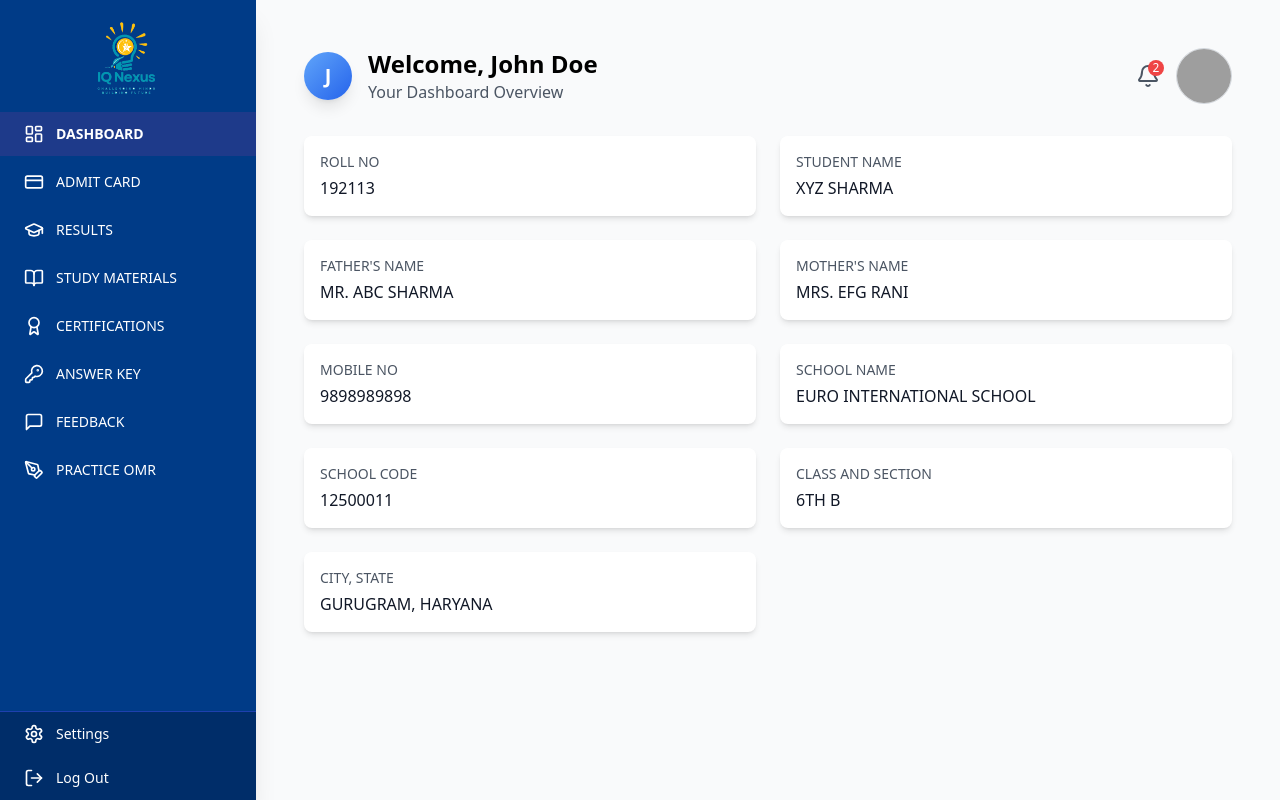
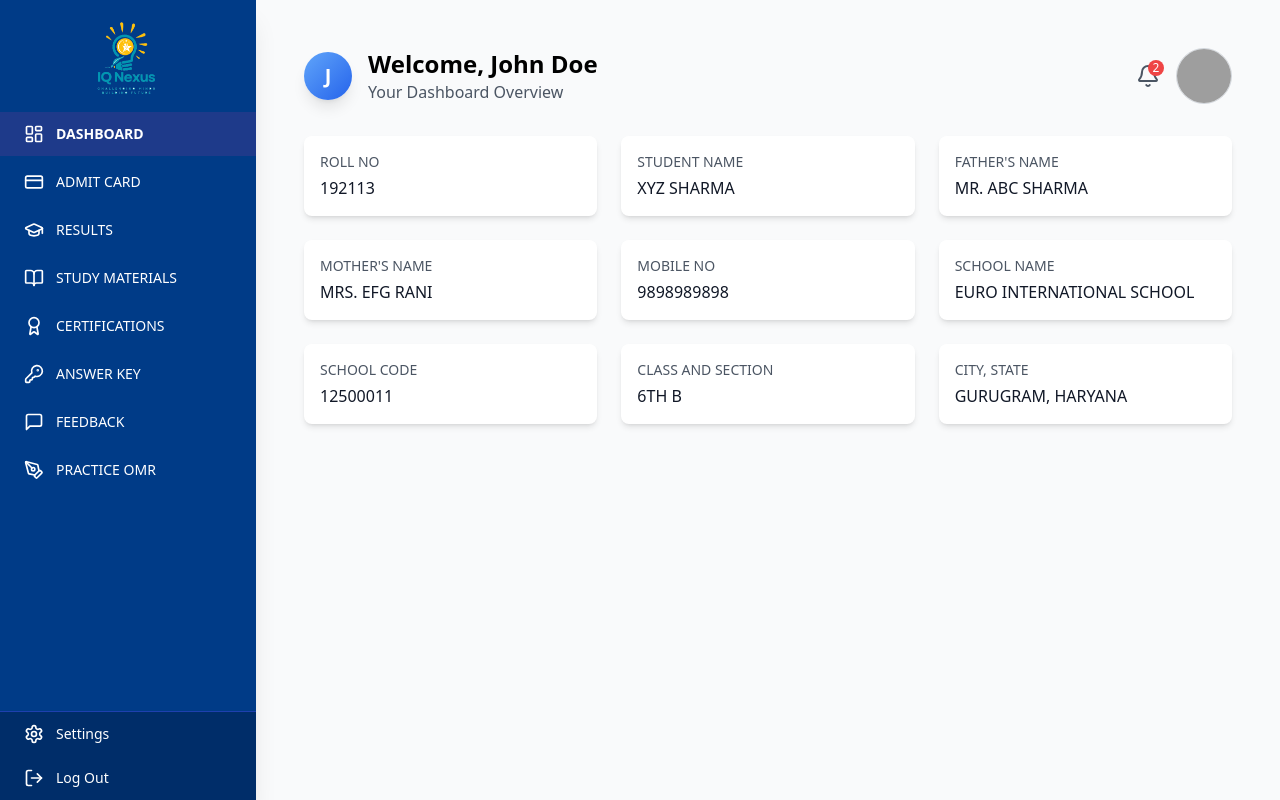
Before and after one commit to Vishaldemnmux/Epoch-Olympiad-Foundation, a React (Create React App) app in the folder student-portal-frontend/: page /dashboard in a window 1280 px wide. Built offline with nearby package versions, Linux system fonts and the light colour scheme; grey boxes are pictures that could not be loaded.

Commit message:
fixed sidebar responsive

```diff
--- a/student-portal-frontend/src/pages/Dashboard.jsx
+++ b/student-portal-frontend/src/pages/Dashboard.jsx
@@ -34,7 +34,7 @@ function App() {
           </div>
         </div>
 
-        <div className="grid grid-cols-1 md:grid-cols-2 lg:grid-cols- gap-6">
+        <div className="grid grid-cols-1 md:grid-cols-2 lg:grid-cols-3 gap-6">
           {/* Left Column */}
 
           <InfoField label="ROLL NO" value="192113" delay={0} />
```
